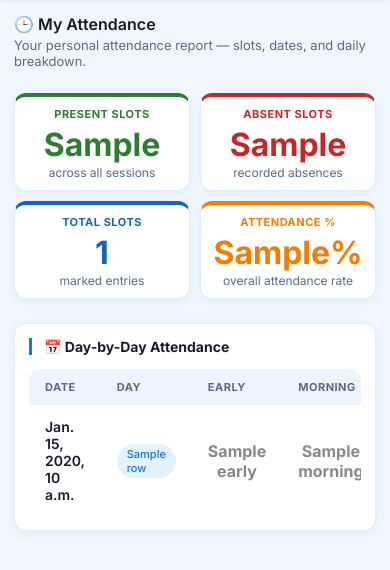
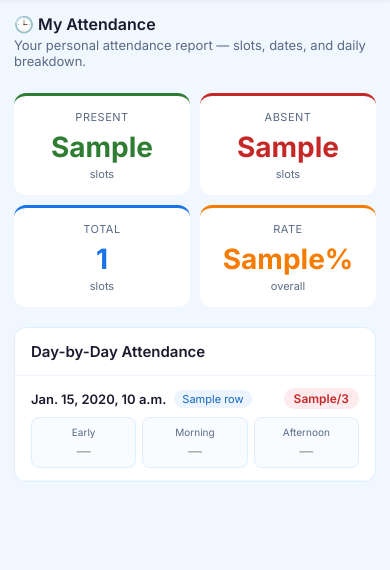
Before and after one commit to yasinmass/E_Tech, a Django app: template core/templates/worker_attendance.html in a window 390 px wide. Shown: the part 60-630 px from the top of the page. Run offline with Django 5.2, Linux system fonts and the light colour scheme; the template is opened without the code that fills it: most values are stand-ins (such as "Sample title", 1, 10 or a date in 2020); some libraries are stand-ins or nearby versions.

Commit message:
Redesign worker attendance page - mobile friendly

```diff
--- a/core/templates/worker_attendance.html
+++ b/core/templates/worker_attendance.html
@@ -9,69 +9,104 @@
   </div>
 </div>
 
-<div class="grid-stats" style="grid-template-columns:repeat(auto-fit, minmax(160px,1fr)); gap:16px; margin-bottom:24px;">
-  <div class="stat-card" style="border-top:4px solid #2E7D32; padding:20px;">
-    <div style="font-size:11px; font-weight:700; color:#2E7D32; text-transform:uppercase; letter-spacing:0.5px;">Present Slots</div>
-    <div style="font-size:32px; font-weight:700; color:#2E7D32; margin-top:8px; line-height:1;">{{ present_slots }}</div>
-    <div style="font-size:12px; color:var(--text-secondary); margin-top:4px;">across all sessions</div>
+<div style="display:grid;grid-template-columns:1fr 1fr;gap:10px;margin-bottom:20px;">
+
+  <div style="background:#fff;border-radius:12px;border-top:3px solid #2E7D32;padding:14px;text-align:center;">
+    <div style="font-size:11px;color:#5A6A85;text-transform:uppercase;letter-spacing:0.5px;margin-bottom:6px;">Present</div>
+    <div style="font-size:28px;font-weight:700;color:#2E7D32;">{{ present_slots }}</div>
+    <div style="font-size:11px;color:#5A6A85;margin-top:3px;">slots</div>
   </div>
-  <div class="stat-card" style="border-top:4px solid #C62828; padding:20px;">
-    <div style="font-size:11px; font-weight:700; color:#C62828; text-transform:uppercase; letter-spacing:0.5px;">Absent Slots</div>
-    <div style="font-size:32px; font-weight:700; color:#C62828; margin-top:8px; line-height:1;">{{ absent_slots }}</div>
-    <div style="font-size:12px; color:var(--text-secondary); margin-top:4px;">recorded absences</div>
+
+  <div style="background:#fff;border-radius:12px;border-top:3px solid #C62828;padding:14px;text-align:center;">
+    <div style="font-size:11px;color:#5A6A85;text-transform:uppercase;letter-spacing:0.5px;margin-bottom:6px;">Absent</div>
+    <div style="font-size:28px;font-weight:700;color:#C62828;">{{ absent_slots }}</div>
+    <div style="font-size:11px;color:#5A6A85;margin-top:3px;">slots</div>
   </div>
-  <div class="stat-card" style="border-top:4px solid #1565C0; padding:20px;">
-    <div style="font-size:11px; font-weight:700; color:#1565C0; text-transform:uppercase; letter-spacing:0.5px;">Total Slots</div>
-    <div style="font-size:32px; font-weight:700; color:#1565C0; margin-top:8px; line-height:1;">{{ total_slots }}</div>
-    <div style="font-size:12px; color:var(--text-secondary); margin-top:4px;">marked entries</div>
+
+  <div style="background:#fff;border-radius:12px;border-top:3px solid #1A73E8;padding:14px;text-align:center;">
+    <div style="font-size:11px;color:#5A6A85;text-transform:uppercase;letter-spacing:0.5px;margin-bottom:6px;">Total</div>
+    <div style="font-size:28px;font-weight:700;color:#1A73E8;">{{ total_slots }}</div>
+    <div style="font-size:11px;color:#5A6A85;margin-top:3px;">slots</div>
   </div>
-  <div class="stat-card" style="border-top:4px solid #F57C00; padding:20px;">
-    <div style="font-size:11px; font-weight:700; color:#F57C00; text-transform:uppercase; letter-spacing:0.5px;">Attendance %</div>
-    <div style="font-size:32px; font-weight:700; color:#F57C00; margin-top:8px; line-height:1;">{{ attendance_pct }}%</div>
-    <div style="font-size:12px; color:var(--text-secondary); margin-top:4px;">overall attendance rate</div>
+
+  <div style="background:#fff;border-radius:12px;border-top:3px solid #F57C00;padding:14px;text-align:center;">
+    <div style="font-size:11px;color:#5A6A85;text-transform:uppercase;letter-spacing:0.5px;margin-bottom:6px;">Rate</div>
+    <div style="font-size:28px;font-weight:700;color:#F57C00;">{{ attendance_pct }}%</div>
+    <div style="font-size:11px;color:#5A6A85;margin-top:3px;">overall</div>
   </div>
+
 </div>
 
+<div style="background:#fff;border:1px solid #DDEEFF;border-radius:12px;overflow:hidden;">
+  <div style="padding:14px 16px;border-bottom:1px solid #EBF4FF;display:flex;align-items:center;gap:8px;">
+    <span style="font-size:15px;font-weight:600;color:#1A1A2E;">Day-by-Day Attendance</span>
+  </div>
 
+  {% if day_rows %}
+    {% for row in day_rows %}
+    <div style="padding:12px 16px;border-bottom:1px solid #F0F7FF;
+      {% if row.is_today %}background:#F0F7FF;{% endif %}">
 
+      <!-- Date + Day + Today badge -->
+      <div style="display:flex;align-items:center;justify-content:space-between;margin-bottom:8px;">
+        <div style="display:flex;align-items:center;gap:8px;">
+          <div style="font-size:13px;font-weight:600;color:#1A1A2E;">{{ row.date }}</div>
+          <span style="font-size:11px;background:#EBF4FF;color:#1565C0;padding:2px 8px;border-radius:20px;">{{ row.day_name }}</span>
+          {% if row.is_today %}
+            <span style="font-size:10px;background:#1A73E8;color:#fff;padding:2px 8px;border-radius:20px;font-weight:600;">TODAY</span>
+          {% endif %}
+        </div>
+        <!-- Day total badge -->
+        <span style="font-size:12px;font-weight:600;padding:3px 10px;border-radius:20px;
+          {% if row.day_present == 3 %}background:#E8F5E9;color:#2E7D32;
+          {% elif row.day_present >= 1 %}background:#FFF8E1;color:#F57C00;
+          {% else %}background:#FFEBEE;color:#C62828;{% endif %}">
+          {{ row.day_present }}/3
+        </span>
+      </div>
 
-<div class="card">
-  <div style="font-size:14px; font-weight:700; margin-bottom:14px; padding-left:12px; border-left:3px solid var(--primary-color);">📅 Day-by-Day Attendance</div>
-  <div class="table-wrapper">
-    {% if day_rows %}
-    <table>
-      <thead>
-        <tr>
-          <th>Date</th>
-          <th>Day</th>
-          <th>Early</th>
-          <th>Morning</th>
-          <th>Afternoon</th>
-          <th>Status</th>
-        </tr>
-      </thead>
-      <tbody>
-        {% for row in day_rows %}
-        <tr {% if row.is_today %}style="background:#F0F7FF;"{% endif %}>
-          <td style="font-weight:600;">
-            {{ row.date }}
-            {% if row.is_today %}<span style="font-size:10px;background:#1A73E8;color:white;border-radius:4px;padding:1px 5px;margin-left:6px;">TODAY</span>{% endif %}
-          </td>
-          <td><span class="badge badge-primary" style="font-weight:500; font-size:11px;">{{ row.day_name }}</span></td>
-          <td style="text-align:center;font-weight:700;font-size:16px;color:{{ row.early_color }};">{{ row.early }}</td>
-          <td style="text-align:center;font-weight:700;font-size:16px;color:{{ row.morning_color }};">{{ row.morning }}</td>
-          <td style="text-align:center;font-weight:700;font-size:16px;color:{{ row.afternoon_color }};">{{ row.afternoon }}</td>
-          <td><span class="badge {{ row.day_badge }}" style="min-width:64px; text-align:center;">{{ row.day_present }} / 3</span></td>
-        </tr>
-        {% endfor %}
-      </tbody>
-    </table>
-    {% else %}
-    <div style="text-align:center; color:#5A6A85; padding:48px;">
-      No attendance records found yet.
+      <!-- Slots in a row -->
+      <div style="display:grid;grid-template-columns:1fr 1fr 1fr;gap:6px;">
+
+        <div style="background:#F8FBFF;border-radius:8px;padding:8px;text-align:center;border:1px solid #DDEEFF;">
+          <div style="font-size:10px;color:#5A6A85;margin-bottom:4px;">Early</div>
+          <div style="font-size:14px;font-weight:700;
+            {% if row.early == 'P' %}color:#2E7D32;
+            {% elif row.early == 'A' %}color:#C62828;
+            {% else %}color:#B4B2A9;{% endif %}">
+            {% if row.early == 'P' %}✓{% elif row.early == 'A' %}✗{% else %}—{% endif %}
+          </div>
+        </div>
+
+        <div style="background:#F8FBFF;border-radius:8px;padding:8px;text-align:center;border:1px solid #DDEEFF;">
+          <div style="font-size:10px;color:#5A6A85;margin-bottom:4px;">Morning</div>
+          <div style="font-size:14px;font-weight:700;
+            {% if row.morning == 'P' %}color:#2E7D32;
+            {% elif row.morning == 'A' %}color:#C62828;
+            {% else %}color:#B4B2A9;{% endif %}">
+            {% if row.morning == 'P' %}✓{% elif row.morning == 'A' %}✗{% else %}—{% endif %}
+          </div>
+        </div>
+
+        <div style="background:#F8FBFF;border-radius:8px;padding:8px;text-align:center;border:1px solid #DDEEFF;">
+          <div style="font-size:10px;color:#5A6A85;margin-bottom:4px;">Afternoon</div>
+          <div style="font-size:14px;font-weight:700;
+            {% if row.afternoon == 'P' %}color:#2E7D32;
+            {% elif row.afternoon == 'A' %}color:#C62828;
+            {% else %}color:#B4B2A9;{% endif %}">
+            {% if row.afternoon == 'P' %}✓{% elif row.afternoon == 'A' %}✗{% else %}—{% endif %}
+          </div>
+        </div>
+
+      </div>
     </div>
-    {% endif %}
-  </div>
+    {% endfor %}
+  {% else %}
+    <div style="text-align:center;padding:40px 20px;">
+      <div style="font-size:36px;margin-bottom:10px;">📋</div>
+      <div style="font-size:14px;color:#5A6A85;">No attendance records yet.</div>
+    </div>
+  {% endif %}
 </div>
 
 {% endblock %}
```
